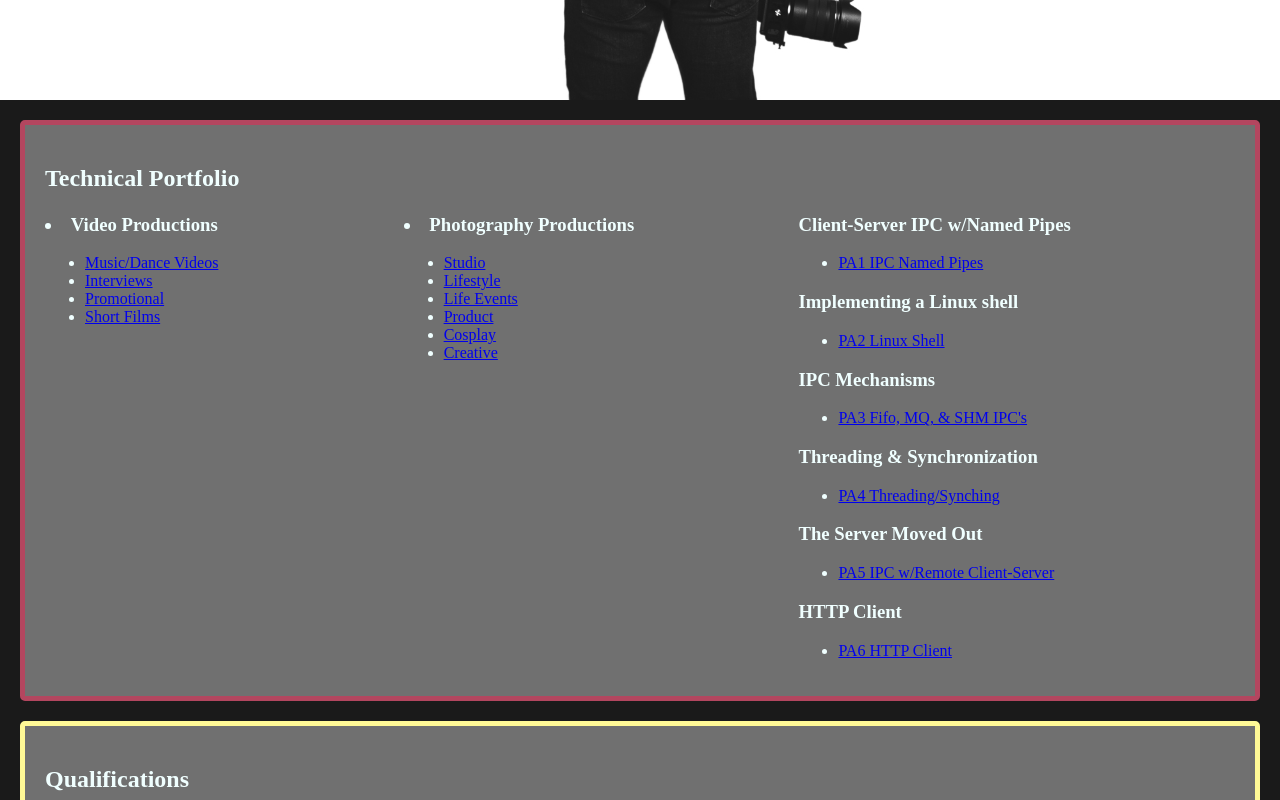
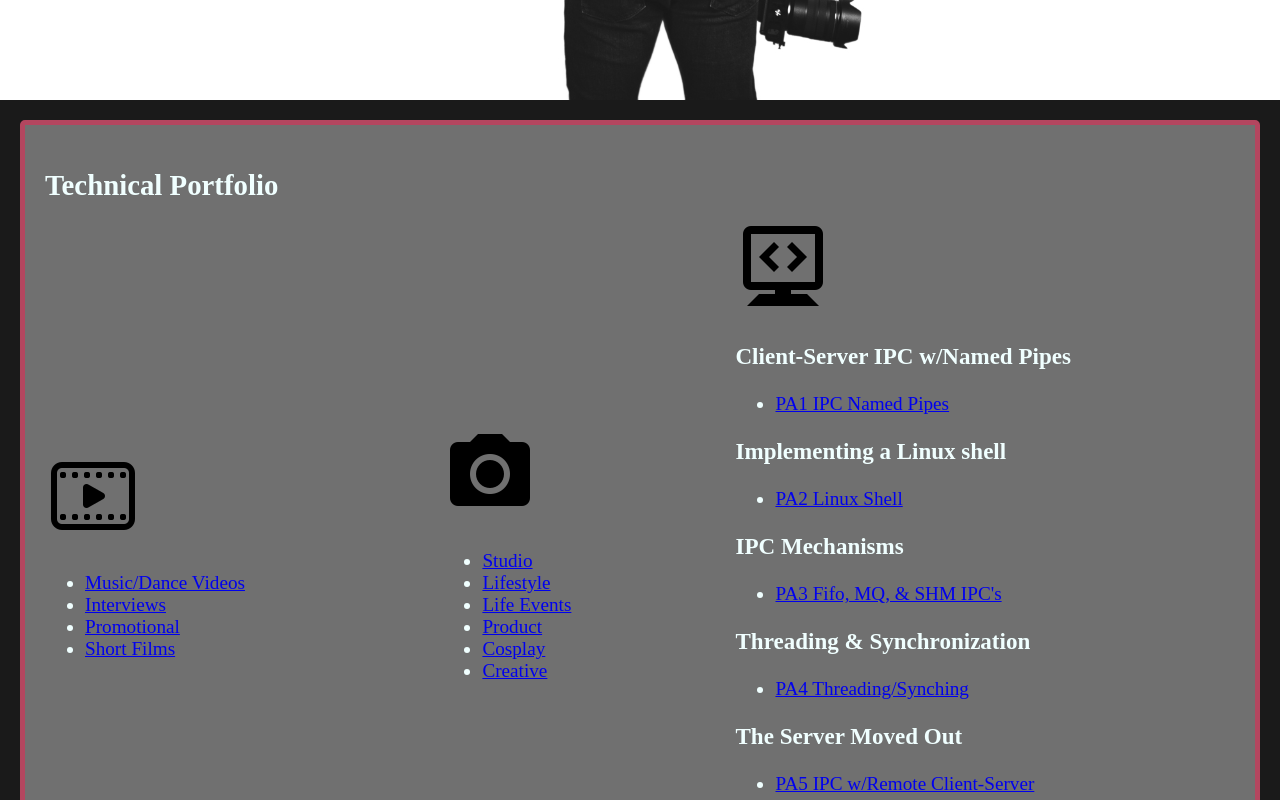
Before and after one commit to cjst3ch/csce-315-lab, a plain HTML site: page index2.html in a window 1280 px wide. Shown: the part 740-1540 px from the top of the page. Drawn offline with Linux system fonts and the light colour scheme.

Commit message:
Changed Tech Titles

```diff
--- a/index2.html
+++ b/index2.html
@@ -11,7 +11,7 @@
     <header>
         <h1>Carlos Carrillo</h1> <!-- This is a comment! -->
         <h2><strong>Welcome to CSCE 315 Lab at <a href="https://www.tamu.edu/">Texas A&M</a>!</strong>
-            <img src="https://brandguide.tamu.edu/assets/img/logos/tam-box-logo.png" height="50px"/>
+            <img src="https://brandguide.tamu.edu/assets/img/logos/tam-box-logo.png" height="50px">
         </h2>
         <p class="blue_overline_text"><strong>Major:</strong> B.S. Computer Science</p>
         <p id="red_underline_text"><strong>Fun Fact:</strong> I most recently went to nationals for gymnastics and the A&M men's team won second place.</p>
@@ -25,7 +25,7 @@
             <div id="column3"></div>
 
             <div id="column4">
-            <h3><li>Video Productions</li></h3>
+                <h3><img src="images/video_icon.png" alt="Video Work"></h3>
                     <ul>
                         <li><a href="https://carllosmedia.com/films-videos/#dance-videos" target="_blank">Music/Dance Videos</a></li>
                         <li><a href="https://carllosmedia.com/films-videos/#interviews" target="_blank">Interviews</a></li>
@@ -35,7 +35,7 @@
             </div>
 
             <div id="column5">
-            <h3><li>Photography Productions</li></h3>
+                <h3><img src="images/photo_cam.png" alt="Photography Work"></h3>
                     <ul>
                         <li><a href="https://carllosmedia.com/photography/#studio" target="_blank">Studio</a></li>
                         <li><a href="https://carllosmedia.com/photography/#lifestyle" target="_blank">Lifestyle</a></li>
@@ -47,6 +47,7 @@
             </div>
 
             <div id="column6">
+                <h3><img src="images/code_icon.png" alt="Coding Programs"></h3>
                 <h3>Client-Server IPC w/Named Pipes</h3>
                     <ul>
                         <li><a href="https://github.com/CSCE-313-Tyagi-Fall-2021/pa1-client-server-ipc-using-named-pipes-cjst3ch" target="_blank">PA1 IPC Named Pipes</a></li>
--- a/style2.css
+++ b/style2.css
@@ -48,26 +48,34 @@ header{
     border-width: 5px;
     border-color: #B3465F;
     border-radius: 5px;
+    font-size: larger;
 }
 
-.column1 {
+#column1 {
     grid-column: 1;
     grid-row: 1;
 }
 
-.column4 {
+#column4 {
     grid-column: 1;
     grid-row: 2;
+    align-content: center;
 }
 
-.column5 {
+#column5 {
     grid-column: 2;
     grid-row: 2;
+    align-content: center;
 }
 
-.column6 {
+#column6 {
     grid-column: 3;
     grid-row: 2;
+    align-content: center;
+}
+
+#column6 > h3 {
+    font-size: larger;
 }
 
 #qualifications {
```
Also changed, not shown: images/code_icon.png (added), images/photo_cam.png (added), images/video_icon.png (added). Lines whose indentation alone changed are shown as unchanged.
